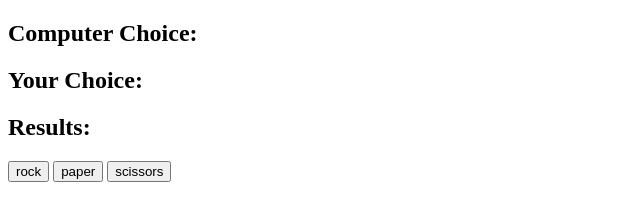
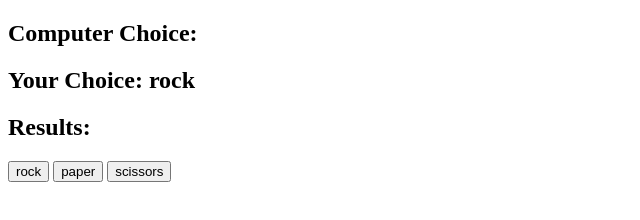
Before and after one commit to red-night-veil/Games, a plain HTML site: page Rock-Paper-Scissors/index.html in a window 1280 px wide. Both pictures are taken after a click on the button "rock". Shown: the full height of the page, 0-640 px from the left. Drawn offline with Linux system fonts and the light colour scheme.

```diff
--- a/Rock-Paper-Scissors/app.js
+++ b/Rock-Paper-Scissors/app.js
@@ -0,0 +1,11 @@
+const computerDisplay = document.getElementById('computer-choice')
+const userDisplay = document.getElementById('user-choice')
+const resultDisplay = document.getElementById('result')
+const possibleChoices = document.querySelectorAll('button') // gets all buttons change to class when sytling
+let userChoice
+
+// for each grabs all buttons and gets the choice thats been clicked, want to pass through event (e) and stores choice to user display by id
+possibleChoices.forEach(possibleChoice => possibleChoice.addEventListener('click', (e) => {
+    userChoice = e.target.id
+    userDisplay.innerHTML = userChoice
+}))
```
Also changed, not shown: Rock-Paper-Scissors/index.html (+3 -3 lines).
